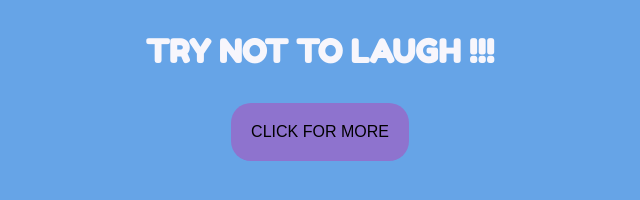
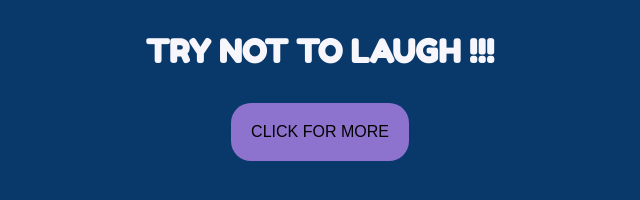
Before and after one commit to LeilaniMigisi/Dad-jokes, a plain HTML site: page index.html in a window 1280 px wide. Shown: the whole page, without its empty margins (320-960 px from the left). Drawn offline with Linux system fonts and the light colour scheme; no server answers.

Commit message:
Changed background

```diff
--- a/main.css
+++ b/main.css
@@ -1,7 +1,7 @@
 @import url('https://fonts.googleapis.com/css2?family=Fredoka+One&display=swap');
 
 body{
-    background-color: #66a4e7 ;
+    background-color: #09396b ;
     font-family: "Fredoka One";
 }
 .container{
```
